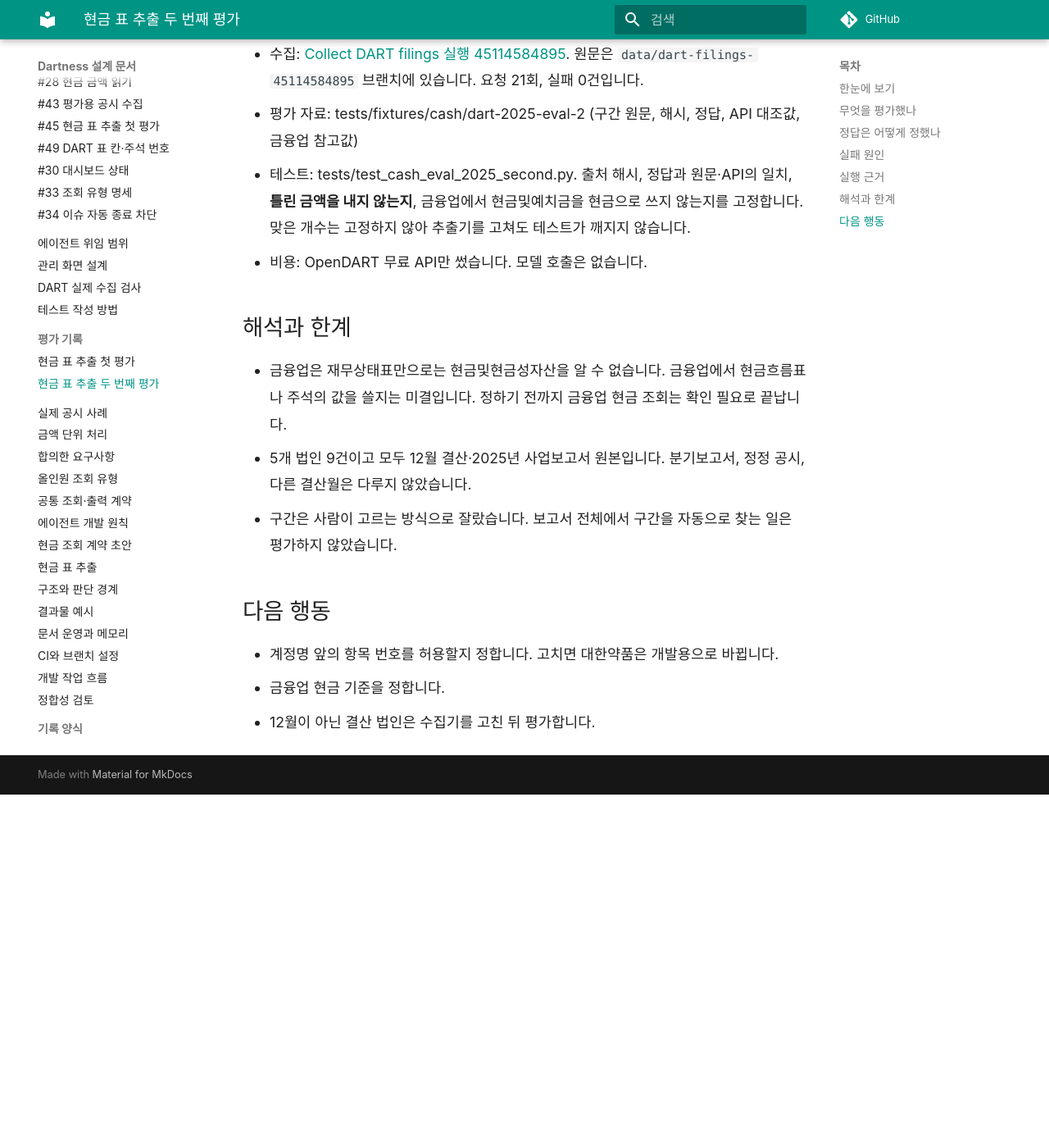
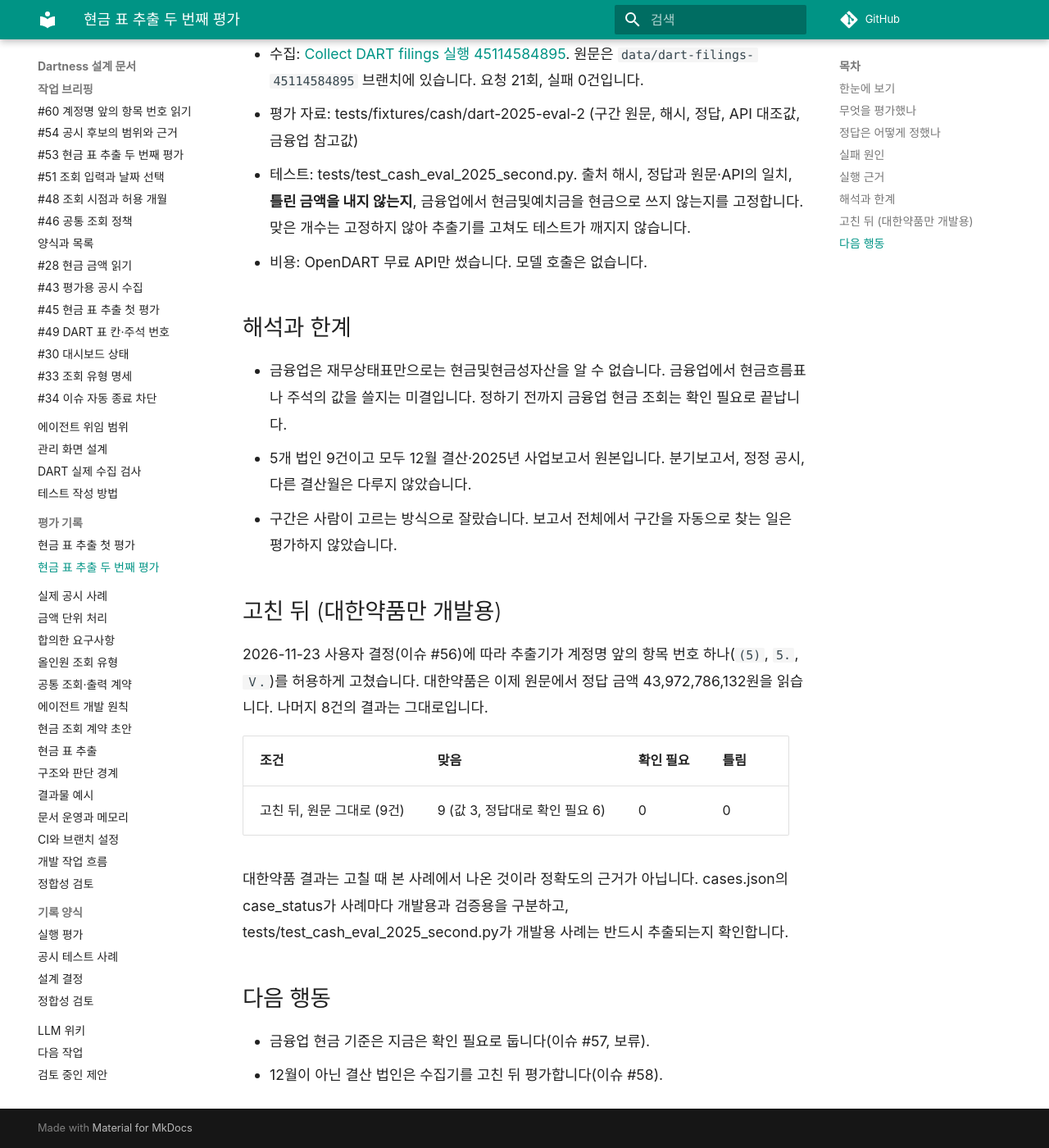
Before and after one commit to YUJAEYUN/Dartness, an MkDocs documentation site: the page built from docs/evaluations/cash-table-dart-2025-second.md, in a window 1280 px wide and 1400 px high, scrolled down 2177 px. Shown: the whole window at 82% size. Built offline with MkDocs 1.6.1 and Material for MkDocs 9.7.7, drawn with Linux system fonts in a browser that asks for light colours; comment, search, counter and statistics services are not loaded; before the commit the page ends 3146 px from its top, so only the background shows below that; some of the changed text lies outside the part shown.

Commit message:
현금 표 추출기가 계정명 앞의 항목 번호를 허용
(5), 5., Ⅴ. 형식의 번호 하나를 허용한다. 대한약품 사례는 개발용으로 전환하고
나머지 8건은 검증용으로 둔다.

Refs #56

Co-Authored-By: Claude Opus 5.5 <noreply@anthropic.com>
Claude-Session: https://claude.ai/code/session_01SFNVZo3EFa3tERy3gZUUyi

````diff
--- /dev/null
+++ b/docs/briefings/0060-leading-item-numbers.md
@@ -0,0 +1,66 @@
+---
+pr: 60
+issue: 56
+date: 2026-11-23
+stages: [D]
+---
+
+# 계정명 앞의 항목 번호 읽기
+
+## 한 줄 요약
+
+현금 표 추출기가 "(5)현금및현금성자산"처럼 계정명 앞에 항목 번호가 붙은 행도 현금 행으로 읽습니다. 그래서 두 번째 평가의 대한약품 사례는 이제 개발용입니다.
+
+## 지도에서의 위치
+
+```mermaid
+flowchart LR
+    C[원문 수집] --> D[현금 행·열 추출]
+    D --> E[단위 정규화]
+    classDef changed fill:#dbeafe,stroke:#2563eb,stroke-width:3px
+    classDef same fill:#f9fafb,stroke:#d1d5db
+    class D changed
+    class C,E same
+```
+
+D 단계의 상태는 "일부" 그대로입니다. 읽을 수 있는 계정명 형식이 하나 늘었습니다.
+
+## 무엇이 달라졌나
+
+| 계정명 | 전 | 후 |
+|---|---|---|
+| `(5)현금및현금성자산` | 확인 필요 | 금액 |
+| `5.현금및현금성자산`, `Ⅴ. 현금및현금성자산` | 확인 필요 | 금액 |
+| `(5)1.현금및현금성자산` (번호 두 개) | 확인 필요 | 확인 필요 |
+| `가.현금및현금성자산`, `①현금및현금성자산` | 확인 필요 | 확인 필요 |
+| `(주4)현금및현금성자산` | 확인 필요 | 확인 필요 |
+
+대한약품 2025 사업보고서는 이제 원문에서 43,972,786,132원을 읽습니다. 두 번째 평가의 나머지 8건 결과는 그대로입니다.
+
+## 누가 무엇을 정했나
+
+**사용자가 정한 것**
+- 계정명 앞의 항목 번호를 허용합니다(2026-11-23, 이슈 #56).
+
+**구현 중 에이전트가 정한 것**
+- 허용 형식을 괄호 안 숫자 `(5)`, 숫자와 마침표 `5.`, 로마 숫자와 마침표 `Ⅴ.`로 정했습니다. `(5)`는 대한약품 원문에서 봤고, `Ⅰ.`은 같은 표의 다른 행("Ⅰ.비유동자산")에서 봤습니다. `5.`는 실제 사례에서 보지 못했지만 같은 종류의 번호라 함께 넣었습니다.
+- 번호는 하나만 허용합니다. `가.`, `①` 같은 기호는 허용하지 않습니다.
+- 대한약품 1건만 개발용으로 바꾸고 나머지 8건은 검증용으로 둡니다. cases.json에 사례별 case_status를 추가했습니다.
+
+## 확인해 주세요
+
+1. **`5.` 형식을 함께 허용해도 될까요?** 실제 사례에서 본 형식은 아닙니다. 빼기를 원하시면 테스트와 정규식에서 지우겠습니다.
+
+## 확인한 것과 못 한 것
+
+| 확인한 것 | 못 한 것 |
+|---|---|
+| 새 테스트가 고치기 전에는 실패하고 고친 뒤 통과함 | 새 형식을 처음 보는 다른 법인 원문으로 검증 |
+| 기존 정답·개발용 사례 결과 그대로, 틀린 금액 0 | `가.`, `①` 같은 다른 번호 형식이 실제로 얼마나 쓰이는지 |
+| 대한약품 원문에서 정답 금액 추출 | 변이 테스트 재실행 |
+
+## 근거
+
+- PR: [#60](https://github.com/YUJAEYUN/Dartness/pull/60) · 이슈: [#56](https://github.com/YUJAEYUN/Dartness/issues/56)
+- 지원 범위: [현금 표 추출](../cash-table-extraction.md) · 평가 기록: [두 번째 평가](../evaluations/cash-table-dart-2025-second.md)
+- 테스트: `tests/test_cash_table.py`, `tests/test_cash_eval_2025_second.py`
--- a/docs/briefings/index.md
+++ b/docs/briefings/index.md
@@ -8,6 +8,7 @@
 
 | 브리핑 | 종류 |
 |---|---|
+| [#60 계정명 앞의 항목 번호 읽기](0060-leading-item-numbers.md) | 조회 기능 |
 | [#53 현금 표 추출 두 번째 평가](0053-cash-table-second-evaluation.md) | 평가 |
 | [#48 조회 시점과 허용 개월](0048-query-time-options.md) | 명세 |
 | [#46 공통 조회 정책](0046-common-query-policy.md) | 명세 |
--- a/docs/cash-table-extraction.md
+++ b/docs/cash-table-extraction.md
@@ -29,7 +29,7 @@
 
 2026-11-23 DART 2025 사업보고서 6곳(11건)으로 처음 평가했습니다. 첫 실행에서는 틀린 금액은 없었지만 DART 원문 XML을 하나도 읽지 못했습니다. 원문이 표 셀을 `<TE>`로 쓰고, 일부 법인은 계정명 뒤에 "(주4,29)" 같은 주석 번호를 붙였기 때문입니다. 같은 날 두 형식을 지원하도록 고쳤고, 11건 모두 원문에서 정답을 읽습니다. 이 11건은 이제 개발용이므로, 정확도는 새 법인으로 다시 평가해야 합니다. 자세한 내용은 [평가 기록](evaluations/cash-table-dart-2025.md)에 있습니다.
 
-같은 날 처음 보는 5개 법인(9건)으로 고친 추출기를 다시 평가했습니다. 틀린 금액은 없었고 9건 중 8건이 원문에서 정한 정답과 같았습니다. 금융업 3곳은 재무상태표에 현금및현금성자산 행이 없고 현금및예치금만 있어, 정답대로 확인 필요를 돌려줬습니다. 대한약품은 계정명 앞에 "(5)" 같은 항목 번호가 붙어 현금 행을 찾지 못했습니다. 이 형식은 아직 지원하지 않습니다. 자세한 내용은 [두 번째 평가](evaluations/cash-table-dart-2025-second.md)에 있습니다.
+같은 날 처음 보는 5개 법인(9건)으로 고친 추출기를 다시 평가했습니다. 틀린 금액은 없었고 9건 중 8건이 원문에서 정한 정답과 같았습니다. 금융업 3곳은 재무상태표에 현금및현금성자산 행이 없고 현금및예치금만 있어, 정답대로 확인 필요를 돌려줬습니다. 대한약품은 계정명 앞에 "(5)" 같은 항목 번호가 붙어 현금 행을 찾지 못했습니다. 같은 날 이 형식을 지원하도록 고쳤으므로 대한약품 사례는 개발용이 됐습니다. 자세한 내용은 [두 번째 평가](evaluations/cash-table-dart-2025-second.md)에 있습니다.
 
 ## 실행하는 문서 예시
 
--- a/docs/evaluations/cash-table-dart-2025-second.md
+++ b/docs/evaluations/cash-table-dart-2025-second.md
@@ -1,6 +1,6 @@
 # 현금 표 추출 두 번째 평가 — 처음 보는 5개 법인
 
-상태: 2026-11-23 실행한 별도 검증용 평가입니다. 정답은 추출기를 돌리기 전에 원문에서 정해 커밋했고, 추출기는 이 사례를 보고 고치지 않았습니다.
+상태: 2026-11-23 실행한 별도 검증용 평가입니다. 정답은 추출기를 돌리기 전에 원문에서 정해 커밋했습니다. 첫 실행 뒤 대한약품 사례를 보고 추출기를 고쳤으므로([고친 뒤](#after-fix)), 대한약품 1건은 이제 개발용이고 나머지 8건만 검증용입니다.
 
 ## 한눈에 보기
 
@@ -34,7 +34,7 @@
 
 **대한약품 (1건):** 계정명이 "(5)현금및현금성자산"처럼 앞에 항목 번호가 붙어 있습니다. 추출기는 계정명 뒤의 주석 번호만 허용하므로 현금 행을 찾지 못했습니다. 금액 대신 확인 필요를 돌려줬기 때문에 틀린 금액은 아닙니다.
 
-이 사례를 보고 추출기를 고치면 대한약품은 더 이상 검증용이 아닙니다. 고칠지는 아직 정하지 않았습니다.
+2026-11-23 사용자 결정으로 이 형식을 지원하도록 고쳤습니다. 아래 [고친 뒤](#after-fix)를 봅니다.
 
 ## 실행 근거
 
@@ -49,8 +49,18 @@
 - 5개 법인 9건이고 모두 12월 결산·2025년 사업보고서 원본입니다. 분기보고서, 정정 공시, 다른 결산월은 다루지 않았습니다.
 - 구간은 사람이 고르는 방식으로 잘랐습니다. 보고서 전체에서 구간을 자동으로 찾는 일은 평가하지 않았습니다.
 
+<a id="after-fix"></a>
+## 고친 뒤 (대한약품만 개발용)
+
+2026-11-23 사용자 결정(이슈 #56)에 따라 추출기가 계정명 앞의 항목 번호 하나(`(5)`, `5.`, `Ⅴ.`)를 허용하게 고쳤습니다. 대한약품은 이제 원문에서 정답 금액 43,972,786,132원을 읽습니다. 나머지 8건의 결과는 그대로입니다.
+
+| 조건 | 맞음 | 확인 필요 | 틀림 |
+|---|---|---|---|
+| 고친 뒤, 원문 그대로 (9건) | 9 (값 3, 정답대로 확인 필요 6) | 0 | 0 |
+
+대한약품 결과는 고칠 때 본 사례에서 나온 것이라 정확도의 근거가 아닙니다. cases.json의 case_status가 사례마다 개발용과 검증용을 구분하고, tests/test_cash_eval_2025_second.py가 개발용 사례는 반드시 추출되는지 확인합니다.
+
 ## 다음 행동
 
-- 계정명 앞의 항목 번호를 허용할지 정합니다. 고치면 대한약품은 개발용으로 바뀝니다.
-- 금융업 현금 기준을 정합니다.
-- 12월이 아닌 결산 법인은 수집기를 고친 뒤 평가합니다.
+- 금융업 현금 기준은 지금은 확인 필요로 둡니다(이슈 #57, 보류).
+- 12월이 아닌 결산 법인은 수집기를 고친 뒤 평가합니다(이슈 #58).
--- a/docs/system-status.md
+++ b/docs/system-status.md
@@ -37,7 +37,7 @@ flowchart LR
 | A | 조회 조건 입력 | 일부 | [공통 계약 v1](common-query-contract.md), src/dartness/query_contract.py, tests/test_query_contract.py, src/dartness/disclosure_candidate.py, tests/test_disclosure_candidate.py | 공통 입력·기간·후보 키 일치·날짜와 근거 보존만 지원. 유형별 조건·사건 기간·외부 입력·실행 연결 없음 |
 | B | 법인·공시 찾기 | 일부 | src/dartness/dart_smoke.py, tests/test_dart_smoke.py, [수집 검사](dart-live-check.md) | 고정된 법인·공시 1건만 찾음. 임의 법인 검색, 정정 공시 선택 |
 | C | 원문 수집 | 일부 | src/dartness/dart_smoke.py, tests/test_dart_smoke.py, [수집 검사](dart-live-check.md) | 수동 실행 1건만 수집. 여러 법인 수집, 캐시 |
-| D | 현금 행·열 추출 | 일부 | src/dartness/cash_table.py, tests/test_cash_table.py, [지원 범위](cash-table-extraction.md), [첫 평가](evaluations/cash-table-dart-2025.md), [두 번째 평가](evaluations/cash-table-dart-2025-second.md) | 선정된 단순 재무상태표 구간만 지원(KIND HTML과 DART 원문 XML). 개발용 사례는 헬릭스미스와 DART 2025 6개 법인. 검증용 5개 법인 9건에서 틀린 금액 0, 8건 정답. 계정명 앞 항목 번호, 금융업 현금 기준, 절 자동 선정·주석 추출 |
+| D | 현금 행·열 추출 | 일부 | src/dartness/cash_table.py, tests/test_cash_table.py, [지원 범위](cash-table-extraction.md), [첫 평가](evaluations/cash-table-dart-2025.md), [두 번째 평가](evaluations/cash-table-dart-2025-second.md) | 선정된 단순 재무상태표 구간만 지원(KIND HTML과 DART 원문 XML). 개발용 사례는 헬릭스미스와 DART 2025 6개 법인. 검증용 5개 법인 9건에서 틀린 금액 0, 8건 정답. 그 뒤 계정명 앞 항목 번호를 지원해 대한약품 1건은 개발용. 금융업 현금 기준, 절 자동 선정·주석 추출 |
 | E | 단위 정규화 | 구현 | src/dartness/amounts.py, tests/test_amounts.py, [금액 단위 처리](amounts.md) | 대시·괄호 음수 등 지원하지 않는 표기 |
 | F | 계약 검증 | 구현 | src/dartness/cash_contract.py, tests/test_cash_contract.py, [현금 계약](cash-query-contract.md) | 외부 JSON 입력, 근거의 사실 확인 |
 | G | 합계·차이 판정 | 미구현 | [정확성과 근거](requirements.md#accuracy) | 자동 차이 판정. 표시 기준만 합의됨 |
@@ -53,9 +53,10 @@ flowchart LR
 |---|---|---|
 | 지금 | 공통 입력·날짜와 공시 후보 계약 v1 | [계약](common-query-contract.md), 후보 범위 일치·출처 보존·복수 후보 보류. 실제 수집·추출 연결은 미구현 |
 | 다음 | 유형별 미결 질문 하나를 정하고 실행 계약·실제 공시 사례 준비 | 제안 |
-| 다음 | 두 번째 평가의 미추출 원인(계정명 앞 항목 번호)과 금융업 현금 기준 결정 (이슈 #31) | 검증용 9건 평가 완료, 추출기 확장과 금융업 기준은 사용자 판단 필요 |
+| 다음 | 12월이 아닌 결산 법인 수집과 평가 (이슈 #58) | 제안 |
 | 다음 | 법인·공시 찾기를 임의 법인으로 확장 | 제안 |
 | 나중 | 합계·차이 판정, 조건 비교, 엑셀 결과 | 제안 |
+| 나중 | 금융업 현금 기준 (이슈 #57) | 지금은 확인 필요 유지로 사용자 결정, 필요해지면 현금흐름표 기말 현금 검토 |
 | 나중 | PR마다 LLM이 문서와 코드를 대조하는 참고 리뷰 | 보류. API 키·비용 결정 필요 |
 
 ## 답을 기다리는 결정
--- a/docs/work-state.md
+++ b/docs/work-state.md
@@ -21,15 +21,14 @@ main에 다음 기능이 있습니다.
 
 - 공통 조회·시점·출력 정책을 [계약 초안](common-query-contract.md)과 대시보드에 반영했습니다. 모집단은 실행일 현재 세 시장 상장법인입니다. 최신 자료/기준일 지정·개월 선택지·달력 계산·최신 정정·출력 옵션은 합의했고 공통 입력·날짜 계약은 구현했습니다. 수집·정정·추출·출력을 연결한 실행 엔진은 아직 없습니다.
 - 이슈 #32는 열어 둔 상태를 유지합니다. 실행 가능한 라우터나 현금 외 추출 모듈은 아직 없습니다.
-- 이슈 #31: 첫 평가(DART 2025 6곳·11건)에서 원문 0건 추출 → 추출기가 DART 원문 `<TE>` 셀과 계정명 주석 번호를 읽도록 고쳐 11건 모두 추출(이제 개발용). 처음 보는 5개 법인 9건으로 다시 평가해 틀린 금액 0, 8건 정답(금융업 6건은 정답대로 확인 필요). [첫 평가](evaluations/cash-table-dart-2025.md), [두 번째 평가](evaluations/cash-table-dart-2025-second.md)
+- 현금 표 추출 평가(이슈 #31, 종료): 첫 평가 6곳·11건은 추출기를 고친 뒤 개발용입니다. 처음 보는 5개 법인 9건에서 틀린 금액 0, 8건 정답(금융업 6건은 정답대로 확인 필요). 그 뒤 계정명 앞 항목 번호를 지원해(이슈 #56) 대한약품 1건도 개발용이 됐습니다. [첫 평가](evaluations/cash-table-dart-2025.md), [두 번째 평가](evaluations/cash-table-dart-2025-second.md)
 
 ## 다음에 정할 것
 
 - 유형별 자산·금액 조건과 원문 후보 생성 방식을 정한 뒤 공시 후보 계약을 수집·추출에 연결합니다. 키가 같다는 검사는 원문 의미 판정이 아닙니다.
 - 유형별 자산 범위·환율·평가 기준·사건·당사자와 금액 비교 정책은 미결입니다.
-- 계정명 앞의 항목 번호("(5)현금및현금성자산")를 지원할지 정합니다. 고치면 대한약품 사례는 개발용이 됩니다.
-- 금융업 현금 기준을 정합니다. 지금은 재무상태표에 현금및현금성자산 행이 없으면 확인 필요입니다.
-- 12월이 아닌 결산 법인 평가는 수집기가 `사업보고서 (YYYY.12)`만 찾는 문제를 고친 뒤 합니다.
+- 금융업 현금 기준(이슈 #57, 보류): 지금은 재무상태표에 현금및현금성자산 행이 없으면 확인 필요입니다. 필요해지면 현금흐름표 기말 현금을 검토합니다.
+- 12월이 아닌 결산 법인 평가(이슈 #58)는 수집기가 `사업보고서 (YYYY.12)`만 찾는 문제를 고친 뒤 합니다.
 
 ## 알려진 한계
 
--- a/mkdocs.yml
+++ b/mkdocs.yml
@@ -40,6 +40,7 @@ nav:
   - 시작: index.md
   - 시스템 상태: system-status.md
   - 작업 브리핑:
+      - "#60 계정명 앞의 항목 번호 읽기": briefings/0060-leading-item-numbers.md
       - "#54 공시 후보의 범위와 근거": briefings/0054-disclosure-candidates.md
       - "#53 현금 표 추출 두 번째 평가": briefings/0053-cash-table-second-evaluation.md
       - "#51 조회 입력과 날짜 선택": briefings/0051-query-contract.md
````
Also changed, not shown: 6 other files.
